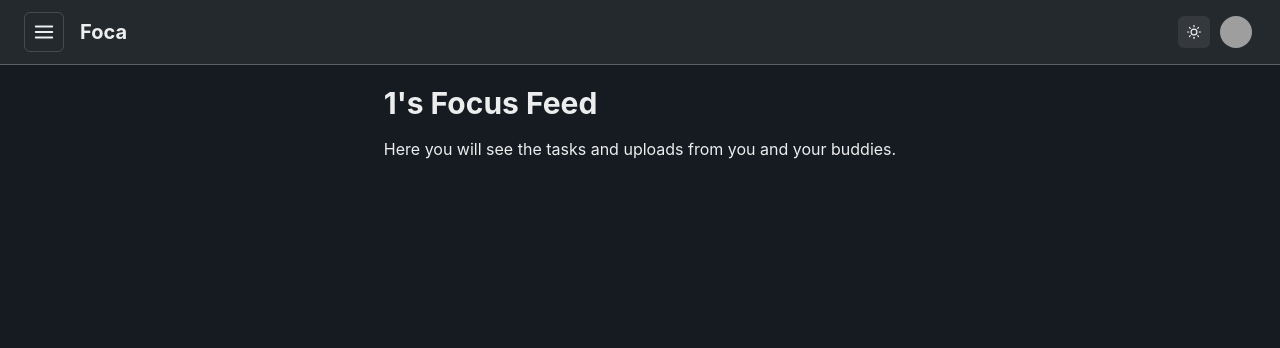
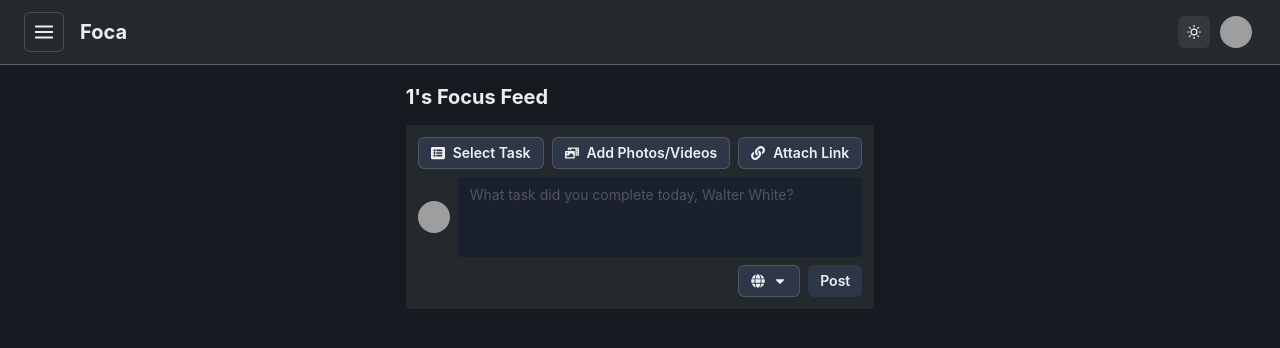
Before and after one commit to Kingwu12/FocaFounderHack, a React (Vite) app in the folder Foca/: page /focusfeed/1 in a window 1280 px wide. Shown: the top 348 px of the page. Built offline with nearby package versions, Linux system fonts and the light colour scheme; grey boxes are pictures that could not be loaded.

Commit message:
FeedPost Component Complete

```diff
--- /dev/null
+++ b/Foca/src/components/FocusFeed/UploadComponent.jsx
@@ -0,0 +1,77 @@
+import React from 'react';
+import {
+  Box,
+  Button,
+  Flex,
+  Textarea,
+  Avatar,
+  Menu,
+  MenuButton,
+  MenuList,
+  MenuItem,
+  MenuDivider,
+  useStyleConfig,
+} from '@chakra-ui/react';
+import {
+  FaGlobe,
+  FaCaretDown,
+  FaListAlt,
+  FaPhotoVideo,
+  FaLink,
+  FaLock,
+  FaUsers,
+  FaUserFriends,
+  FaUserCheck,
+} from 'react-icons/fa';
+import userData from '../../data/userData';
+
+const UploadComponent = () => {
+  const styles = useStyleConfig('UploadComponent');
+
+  return (
+    <Box __css={styles} p={3} borderRadius='sm' boxShadow='sm' w='100%' maxW='500px' mx='auto'>
+      <Flex mb={2}>
+        <Button size='sm' leftIcon={<FaListAlt />} variant='outline' mr={2}>
+          Select Task
+        </Button>
+        <Button size='sm' leftIcon={<FaPhotoVideo />} variant='outline' mr={2}>
+          Add Photos/Videos
+        </Button>
+        <Button size='sm' leftIcon={<FaLink />} variant='outline'>
+          Attach Link
+        </Button>
+      </Flex>
+      <Flex align='center' mb={2}>
+        <Avatar name={userData.name} src={userData.avatarUrl} size='sm' mr={2} />
+        <Textarea
+          placeholder={`What task did you complete today, ${userData.name}?`}
+          size='sm'
+          resize='none'
+          flex='1'
+          border='none'
+          _focus={{ outline: 'none' }}
+        />
+      </Flex>
+      <Flex justify='flex-end' align='center'>
+        <Menu>
+          <MenuButton as={Button} size='sm' rightIcon={<FaCaretDown />} variant='outline' mr={2}>
+            <FaGlobe />
+          </MenuButton>
+          <MenuList>
+            <MenuItem icon={<FaGlobe />}>Public</MenuItem>
+            <MenuItem icon={<FaLock />}>Only Me</MenuItem>
+            <MenuDivider />
+            <MenuItem icon={<FaUsers />}>Friends</MenuItem>
+            <MenuItem icon={<FaUserFriends />}>Friends except...</MenuItem>
+            <MenuItem icon={<FaUserCheck />}>Specific friends</MenuItem>
+          </MenuList>
+        </Menu>
+        <Button size='sm' colorScheme='blue'>
+          Post
+        </Button>
+      </Flex>
+    </Box>
+  );
+};
+
+export default UploadComponent;
--- a/Foca/src/pages/FocusFeedPage/FocusFeedPage.jsx
+++ b/Foca/src/pages/FocusFeedPage/FocusFeedPage.jsx
@@ -1,17 +1,18 @@
 import React from 'react';
-import { Box, Heading, Text } from '@chakra-ui/react';
+import { Box, Heading } from '@chakra-ui/react';
 import { useParams } from 'react-router-dom';
+import UploadComponent from '../../components/FocusFeed/UploadComponent';
 
 const FocusFeedPage = () => {
   const { username } = useParams();
 
   return (
     <Box p={5}>
-      <Heading as='h2' size='lg' mb={4}>
+      <Heading as='h2' size='md' mb={4}>
         {username}'s Focus Feed
       </Heading>
-      {/* Content for the focus feed will go here */}
-      <Text>Here you will see the tasks and uploads from you and your buddies.</Text>
+      <UploadComponent />
+      {/* Additional content for the focus feed will go here */}
     </Box>
   );
 };
--- a/Foca/src/theme.js
+++ b/Foca/src/theme.js
@@ -1,11 +1,11 @@
 import { extendTheme } from '@chakra-ui/react';
-import { mode } from "@chakra-ui/theme-tools";
+import { mode } from '@chakra-ui/theme-tools';
 
 const styles = {
   global: (props) => ({
     body: {
-      bg: mode("#ffffff", "#161b22")(props),
-      color: mode("gray.800", "whiteAlpha.900")(props),
+      bg: mode('#ffffff', '#161b22')(props),
+      color: mode('gray.800', 'whiteAlpha.900')(props),
     },
   }),
 };
@@ -18,10 +18,38 @@ const components = {
       borderBottom: `1px solid ${mode('#d1d5da', '#586069')(props)}`,
     }),
   },
+  UploadComponent: {
+    baseStyle: (props) => ({
+      bg: mode('#ffffff', '#24292e')(props),
+      color: mode('gray.800', 'whiteAlpha.900')(props),
+      borderColor: mode('gray.200', 'gray.600')(props),
+      boxShadow: 'md',
+      borderRadius: 'md',
+      p: 4,
+      mb: 4,
+      w: '100%',
+      maxW: '600px',
+      mx: 'auto',
+      Textarea: {
+        bg: mode('gray.100', 'gray.800')(props),
+        color: mode('gray.800', 'whiteAlpha.900')(props),
+        _focus: {
+          borderColor: mode('gray.300', 'gray.600')(props),
+        },
+      },
+      Button: {
+        bg: mode('gray.200', 'gray.700')(props),
+        color: mode('gray.800', 'whiteAlpha.900')(props),
+        _hover: {
+          bg: mode('gray.300', 'gray.600')(props),
+        },
+      },
+    }),
+  },
 };
 
 const config = {
-  initialColorMode: "dark",
+  initialColorMode: 'dark',
   useSystemColorMode: true,
 };
 
```
